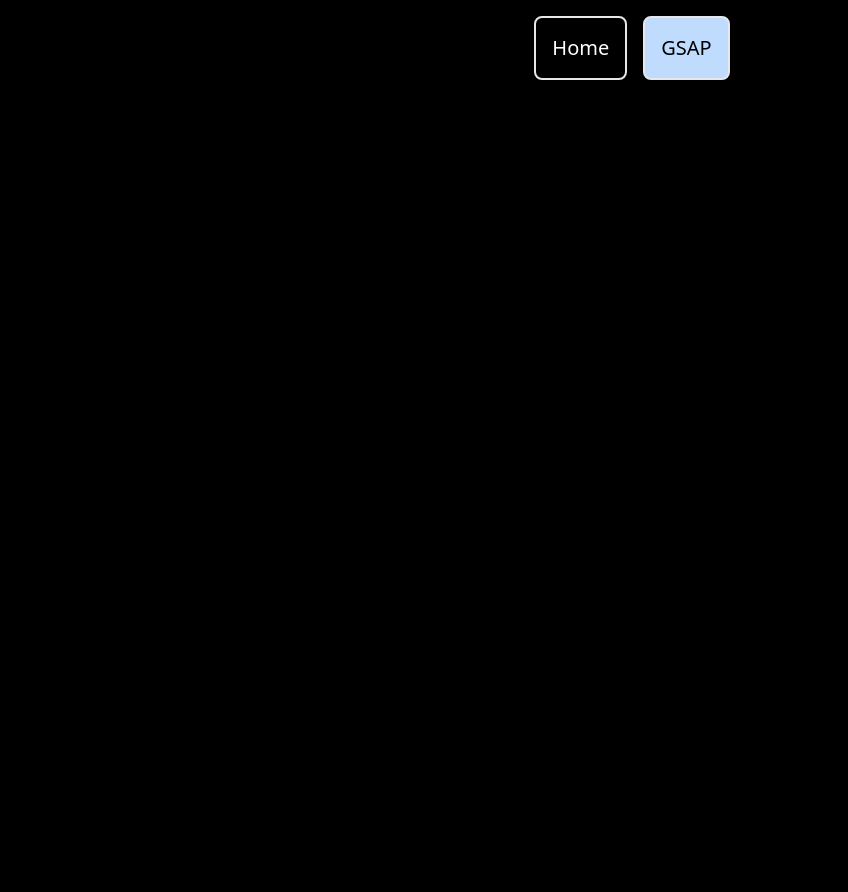
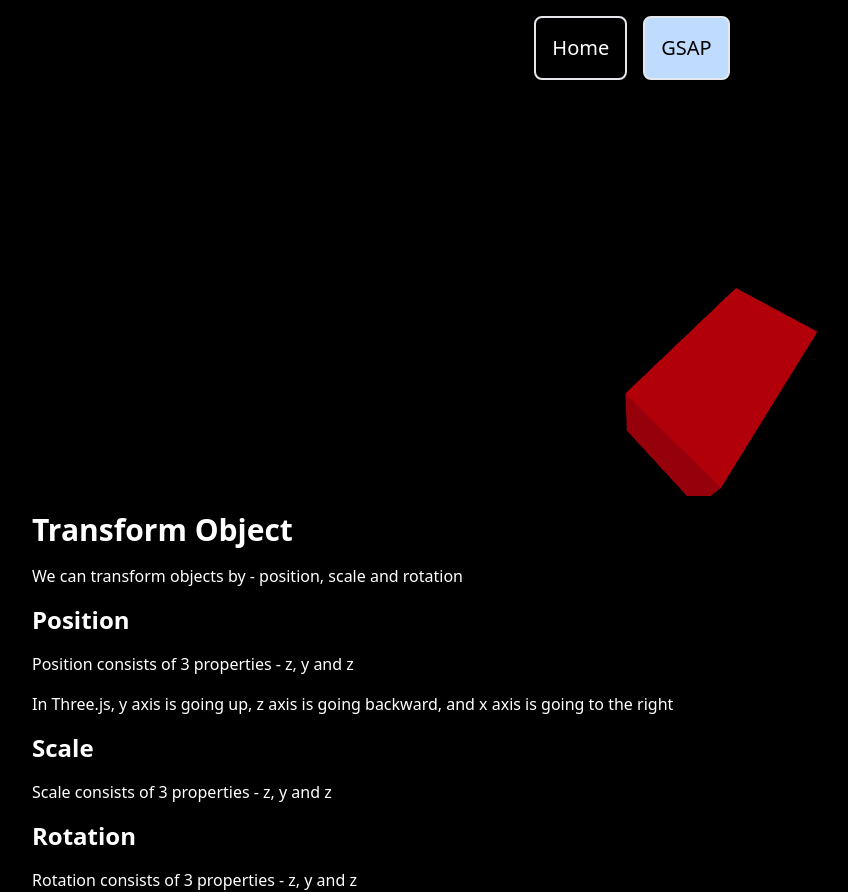
Before and after one commit to hanfai5/three-js, a React (Vite) app in the folder website/: page /gsap/transform in a window 1280 px wide. Before the commit this address had no page. Shown: the whole page, without its empty margins (8-856 px from the left). Before the commit the page ends 800 px from the top, so only its background shows below. Built offline with nearby package versions, Linux system fonts and the light colour scheme.

Commit message:
Added the transform objects to the website

```diff
--- a/website/src/App.tsx
+++ b/website/src/App.tsx
@@ -4,6 +4,7 @@ import Navbar from "./components/Navbar";
 import { BrowserRouter, Route, Routes } from "react-router-dom";
 import Gsap from "./pages/Gsap";
 import BasicScene from "./pages/BasicScene";
+import TransformObjects from "./pages/TransformObjects";
 
 const App = () => {
   return (
@@ -15,6 +16,7 @@ const App = () => {
           <Route path="/" element={<Home />} />
           <Route path="/gsap" element={<Gsap />} />
           <Route path="/gsap/basic" element={<BasicScene />} />
+          <Route path="/gsap/transform" element={<TransformObjects />} />
         </Routes>
       </BrowserRouter>
     </main>
--- /dev/null
+++ b/website/src/pages/TransformObjects.tsx
@@ -0,0 +1,38 @@
+import { Canvas, Vector3 } from "@react-three/fiber";
+
+const TransformObjects = () => {
+  const scale: Vector3 = [2, 1, 1];
+  const position: Vector3 = [1, -1, 2];
+  const rotation: [number, number, number] = [Math.PI / 4, Math.PI / 4, 0];
+
+  return (
+    <section className="max-w-[1200px] mx-auto flex flex-col gap-y-4">
+      <Canvas camera={{ position: [0, 0, 5] }} style={{ height: "400px" }}>
+        <ambientLight intensity={0.1} />
+        <directionalLight position={[0, 0, 5]} intensity={1.5} />
+        <mesh scale={scale} position={position} rotation={rotation}>
+          <boxGeometry args={[1, 1, 1]} />
+          <meshStandardMaterial color={"red"} />
+        </mesh>
+      </Canvas>
+
+      <h1 className="title">Transform Object</h1>
+      <h3>We can transform objects by - position, scale and rotation</h3>
+
+      <h2 className="subtitle">Position</h2>
+      <h3>Position consists of 3 properties - z, y and z</h3>
+      <h3>
+        In Three.js, y axis is going up, z axis is going backward, and x axis is
+        going to the right
+      </h3>
+
+      <h2 className="subtitle">Scale</h2>
+      <h3>Scale consists of 3 properties - z, y and z</h3>
+
+      <h2 className="subtitle">Rotation</h2>
+      <h3>Rotation consists of 3 properties - z, y and z</h3>
+    </section>
+  );
+};
+
+export default TransformObjects;
```
